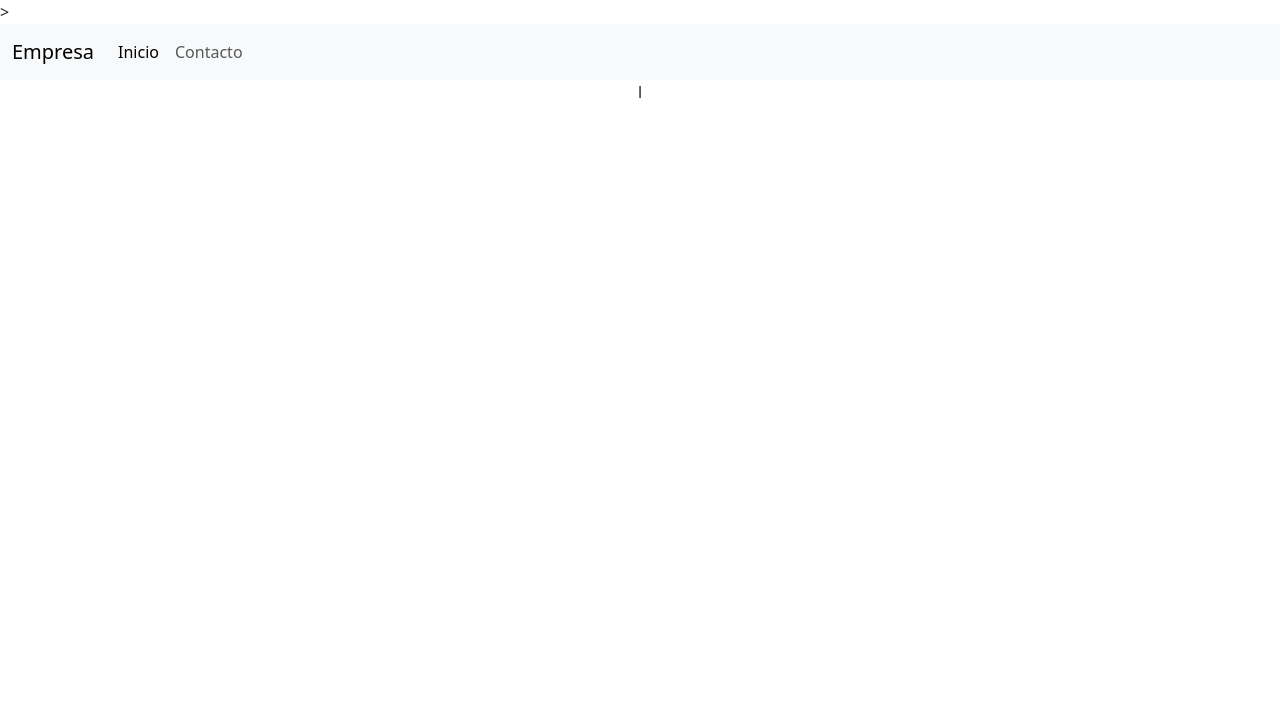
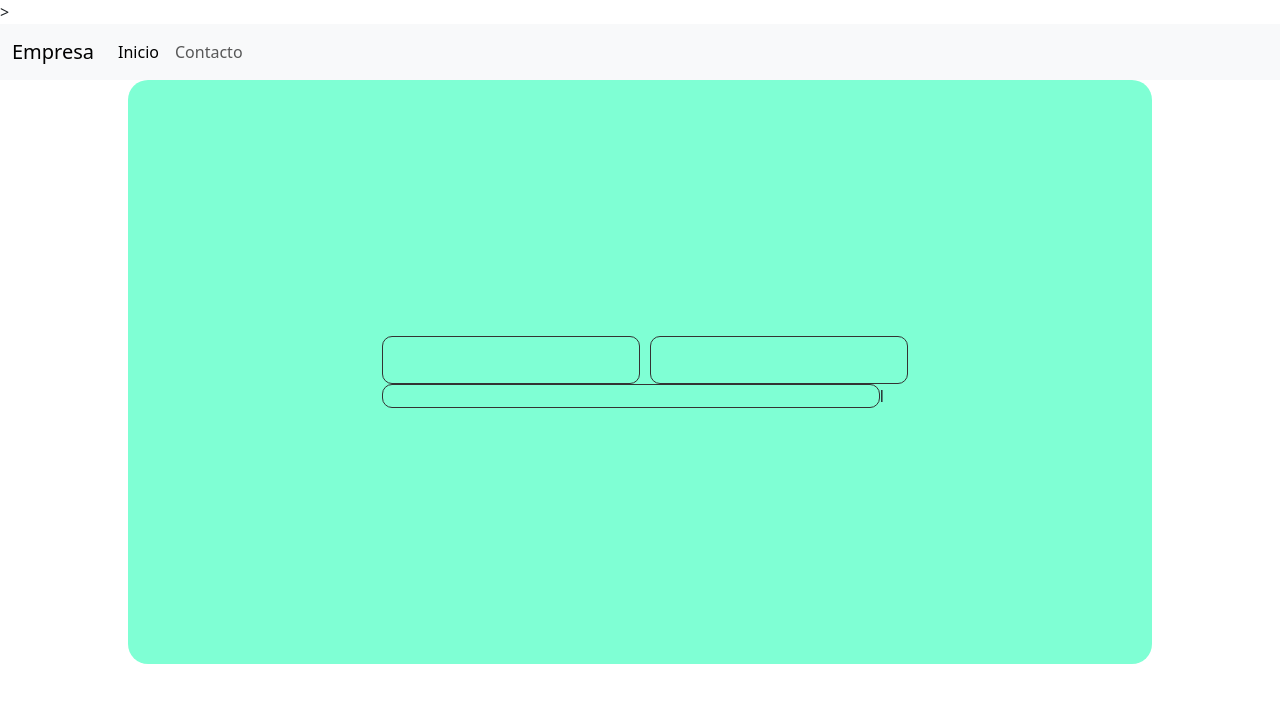
Before and after one commit to karlOctave2002/clase-uno, a plain HTML site: page index.html in a window 1280 px wide. Drawn offline with nearby package versions, Linux system fonts and the light colour scheme.

Commit message:
ahora *probando

```diff
--- a/css/style.css
+++ b/css/style.css
@@ -0,0 +1,25 @@
+
+form{
+  width: 80%;
+  margin: 0 auto;
+  background-color: aquamarine;
+  padding: 20%;
+  border-radius: 20px;
+  box-shadow: 12px;
+
+}
+
+.col{
+    border-color: black;
+    border: 1.5px solid #333;
+    padding: 10px;
+    width: 200px;
+    border-radius: 10px;
+
+    display: grid;
+    grid-template-columns: 1fr 1fr auto;
+    margin-left: 10px ;
+    align-items: start;
+
+
+}
--- a/index.html
+++ b/index.html
@@ -9,7 +9,6 @@
  >
 </head>
 <body>
-
 
     <nav class="navbar navbar-expand-lg bg-body-tertiary">
         <div class="container-fluid">
@@ -28,15 +27,21 @@
         </div>
       </nav>
 
-      <div class="container text-center">
-        <div class="row">
+     <form action="" method="post">
+
+        <div class="row ">
           <div class="col">
-
           </div>
           <div class="col">
+      </div>
 
-        </div>
+      <br>
+      <br>
+
+      <div class="row ">
+        <div class="col">
       </div>
+     </form>
 
 
 
```
